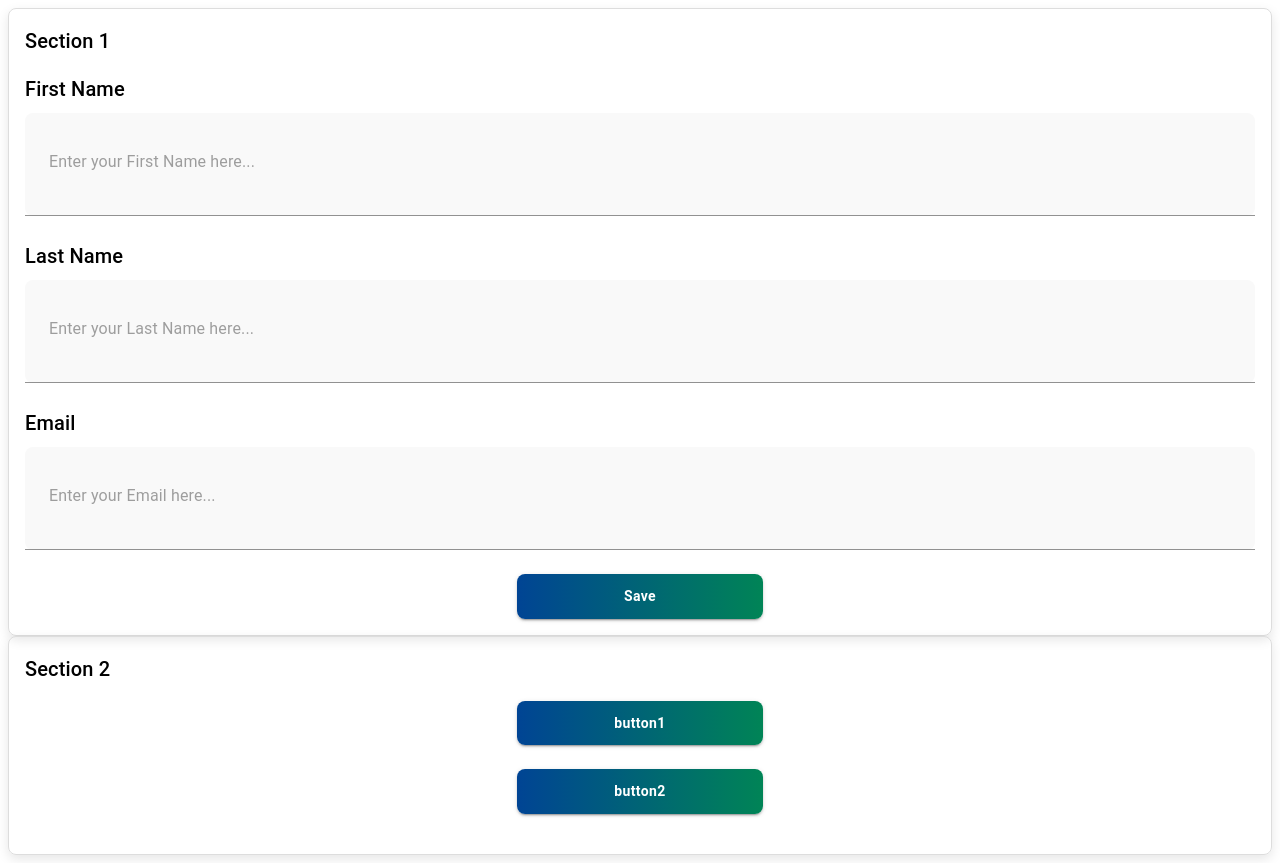
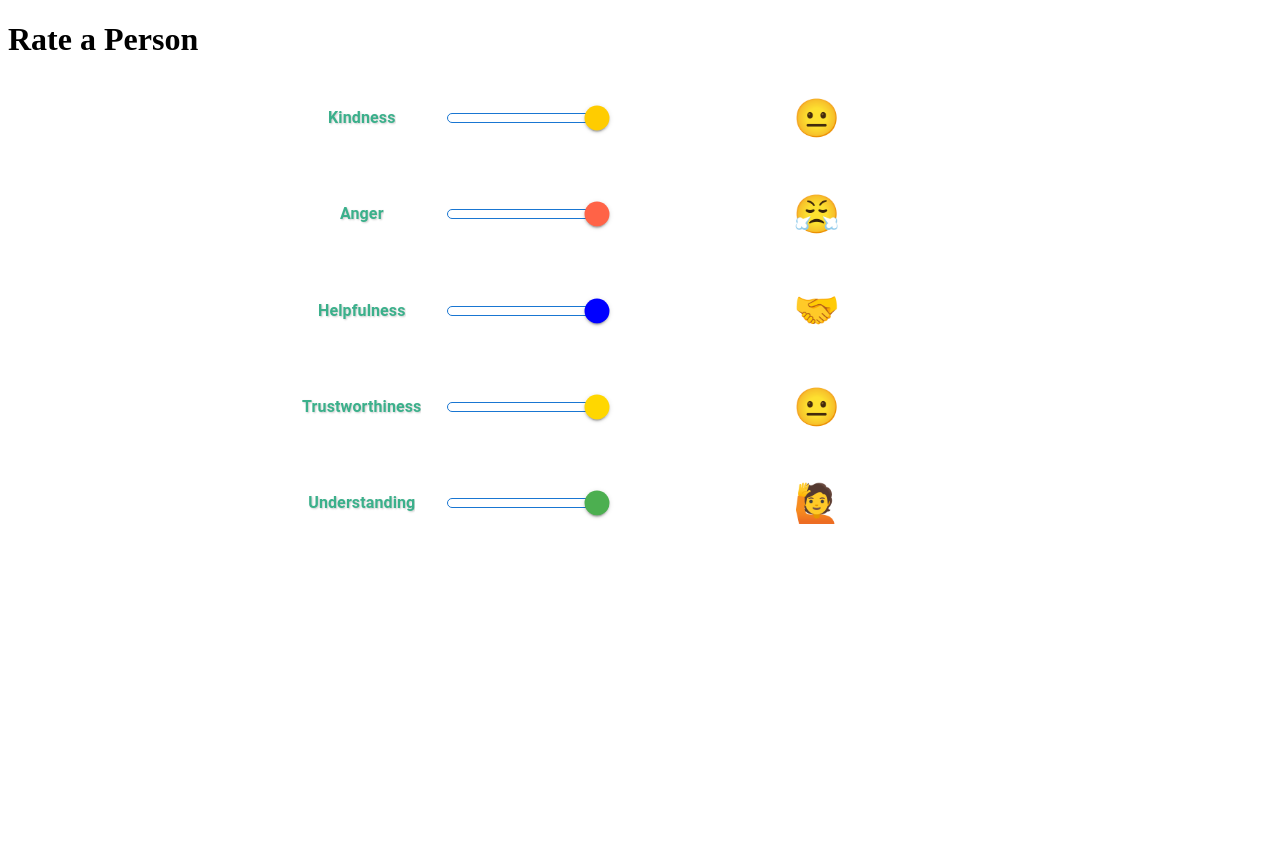
Before and after one commit to HanoodTunio/living-with-bpd, a React (Vite) app in the folder front-end/: page / in a window 1280 px wide. After the commit the page ends 800 px from the top, so only its background shows below. Built offline with nearby package versions, Linux system fonts and the light colour scheme.

Commit message:
Customized slider appearance by making rail and track transparent, and adjusting thumb size and color

```diff
--- a/front-end/src/App.jsx
+++ b/front-end/src/App.jsx
@@ -88,47 +88,128 @@
 
 // export default App;
 
+// import React from "react";
+// import DynamicSection from "./components/common/WorksheetBoard/DynamicSection"; // Importing the DynamicSection component
+
+// const App = () => {
+//   // Dynamic fields data for Section 1 (fields without buttons)
+//   const dynamicFieldsData = [
+//     { label: "First Name" },
+//     { label: "Last Name" },
+//     { label: "Email" },
+//   ];
+
+//   // Dynamic buttons and fields for Section 2
+//   const buttonFieldsData = {
+//     "Button 1": [{ label: "Address" }, { label: "City" }],
+//     "Button 2": [{ label: "Phone Number" }, { label: "Country" }],
+//   };
+
+//   const handleSave = (formData) => {
+//     console.log("Saved Data: ", formData);
+//     // You can send this data to an API or process it further
+//   };
+
+//   return (
+//     <div>
+//       {/* Section 1 with Dynamic Fields (no buttons) */}
+//       <DynamicSection
+//         title="Section 1"
+//         dynamicFieldsData={dynamicFieldsData} // Passing fields data
+//         isButtonSection={false} // This section doesn't have buttons, only fields
+//         onSave={handleSave} // Save function to handle form data
+//       />
+
+//       {/* Section 2 with Dynamic Buttons and Fields */}
+//       <DynamicSection
+//         title="Section 2"
+//         dynamicFieldsData={buttonFieldsData} // Passing button-based fields data
+//         isButtonSection={true} // This section has buttons to show fields
+//         onSave={handleSave} // Save function to handle form data
+//       />
+//     </div>
+//   );
+// };
+
+// export default App;
+
 import React from "react";
-import DynamicSection from "./components/common/WorksheetBoard/DynamicSection"; // Importing the DynamicSection component
+import EmojiSlider from "./components/common/BinaryTracker/EmojiSlider"; // Import your reusable component
 
-const App = () => {
-  // Dynamic fields data for Section 1 (fields without buttons)
-  const dynamicFieldsData = [
-    { label: "First Name" },
-    { label: "Last Name" },
-    { label: "Email" },
-  ];
-
-  // Dynamic buttons and fields for Section 2
-  const buttonFieldsData = {
-    "Button 1": [{ label: "Address" }, { label: "City" }],
-    "Button 2": [{ label: "Phone Number" }, { label: "Country" }],
-  };
-
-  const handleSave = (formData) => {
-    console.log("Saved Data: ", formData);
-    // You can send this data to an API or process it further
-  };
-
+export default function App() {
   return (
     <div>
-      {/* Section 1 with Dynamic Fields (no buttons) */}
-      <DynamicSection
-        title="Section 1"
-        dynamicFieldsData={dynamicFieldsData} // Passing fields data
-        isButtonSection={false} // This section doesn't have buttons, only fields
-        onSave={handleSave} // Save function to handle form data
+      <h1>Rate a Person</h1>
+
+      {/* Kindness Slider */}
+      <EmojiSlider
+        title="Kindness"
+        emojiRanges={[
+          { range: [0, 20], emoji: "😡", color: "#FF6347" },
+          { range: [21, 40], emoji: "😤", color: "#FF4500" },
+          { range: [41, 60], emoji: "😐", color: "#FFCC00" },
+          { range: [61, 80], emoji: "😊", color: "#4CAF50" },
+          { range: [81, 100], emoji: "🥰", color: "#FFD700" },
+        ]}
+        sliderWidth={300}
+        thumbSize={25}
       />
 
-      {/* Section 2 with Dynamic Buttons and Fields */}
-      <DynamicSection
-        title="Section 2"
-        dynamicFieldsData={buttonFieldsData} // Passing button-based fields data
-        isButtonSection={true} // This section has buttons to show fields
-        onSave={handleSave} // Save function to handle form data
+      {/* Anger Slider */}
+      <EmojiSlider
+        title="Anger"
+        emojiRanges={[
+          { range: [0, 20], emoji: "🧘", color: "#00FF00" },
+          { range: [21, 40], emoji: "😐", color: "#FFD700" },
+          { range: [41, 60], emoji: "😤", color: "#FF6347" },
+          { range: [61, 80], emoji: "😡", color: "#FF4500" },
+          { range: [81, 100], emoji: "💢", color: "#FF0000" },
+        ]}
+        sliderWidth={300}
+        thumbSize={25}
+      />
+
+      {/* Helpfulness Slider */}
+      <EmojiSlider
+        title="Helpfulness"
+        emojiRanges={[
+          { range: [0, 20], emoji: "🙅", color: "#FF6347" },
+          { range: [21, 40], emoji: "😐", color: "#FFD700" },
+          { range: [41, 60], emoji: "🤝", color: "#0000FF" },
+          { range: [61, 80], emoji: "👍", color: "#4CAF50" },
+          { range: [81, 100], emoji: "💪", color: "#00FF00" },
+        ]}
+        sliderWidth={300}
+        thumbSize={25}
+      />
+
+      {/* Trustworthiness Slider */}
+      <EmojiSlider
+        title="Trustworthiness"
+        emojiRanges={[
+          { range: [0, 20], emoji: "👀", color: "#FF6347" },
+          { range: [21, 40], emoji: "🙄", color: "#FF4500" },
+          { range: [41, 60], emoji: "😐", color: "#FFD700" },
+          { range: [61, 80], emoji: "💎", color: "#4CAF50" },
+          { range: [81, 100], emoji: "🔒", color: "#00BFFF" },
+        ]}
+        sliderWidth={300}
+        thumbSize={25}
+      />
+
+      {/* Understanding Slider */}
+      <EmojiSlider
+        title="Understanding"
+        emojiRanges={[
+          { range: [0, 20], emoji: "🤔", color: "#FF6347" },
+          { range: [21, 40], emoji: "😐", color: "#FFD700" },
+          { range: [41, 60], emoji: "🙋", color: "#4CAF50" },
+          { range: [61, 80], emoji: "🧠", color: "#00BFFF" },
+          { range: [81, 100], emoji: "💡", color: "#FFD700" },
+        ]}
+        sliderWidth={300}
+        thumbSize={25}
       />
     </div>
   );
-};
-
-export default App;
+}
--- /dev/null
+++ b/front-end/src/components/common/BinaryTracker/EmojiSlider.jsx
@@ -0,0 +1,148 @@
+import React, { useState } from "react";
+import { Box, Slider, Typography } from "@mui/material"; // Import necessary Material UI components
+
+// Reusable EmojiSlider Component
+const EmojiSlider = ({
+  title = "Trait", // Default title if none is provided
+  emojiRanges = [
+    { range: [0, 20], emoji: "😡", color: "#FF7043" }, // Low Kindness / Anger (Muted Red)
+    { range: [21, 40], emoji: "🙅", color: "#FFC107" }, // Low Helpfulness (Amber)
+    { range: [41, 60], emoji: "😐", color: "#9E9E9E" }, // Neutral (Gray)
+    { range: [61, 80], emoji: "💪", color: "#03A9F4" }, // High Helpfulness (Sky Blue)
+    { range: [81, 100], emoji: "🥰", color: "#66BB6A" }, // High Kindness (Soft Green)
+  ],
+  sliderWidth = "100%", // Slider width (default to 100% to fill its parent)
+  thumbSize = 40, // Thumb size
+  spacing = 25, // Space between elements (slider, emoji, label)
+}) => {
+  const [mood, setMood] = useState(emojiRanges[2].emoji); // Default emoji is neutral
+  const [value, setValue] = useState(50); // Default slider value
+
+  // Handle slider change and update mood
+  const handleChange = (e, newValue) => {
+    setValue(newValue);
+
+    // Update mood based on slider value and passed emojiRanges
+    const selectedRange = emojiRanges.find(
+      (range) => newValue >= range.range[0] && newValue <= range.range[1]
+    );
+    setMood(selectedRange ? selectedRange.emoji : emojiRanges[2].emoji); // Default to neutral if not found
+  };
+
+  return (
+    <Box
+      sx={{
+        display: "flex",
+        flexDirection: "row", // Layout set to row for horizontal alignment
+        justifyContent: "center", // Center everything horizontally
+        padding: "5px", // Reduced padding
+        borderRadius: "8px",
+        width: "90%", // Ensure the container takes full width of its parent
+        marginTop: "20px", // Space at the top
+        alignItems: "center", // Vertically center items in the container
+        overflowX: "visible", // Make sure nothing overflows
+      }}
+    >
+      {/* Label Box */}
+      <Box
+        sx={{
+          display: "flex",
+          alignItems: "center",
+          justifyContent: "center",
+          marginRight: `${spacing}px`, // Space between label and slider
+          minWidth: "120px", // Ensure label box has a minimum width
+          flexShrink: 0, // Prevent shrinking
+        }}
+      >
+        <Typography
+          variant="h6"
+          sx={{
+            fontSize: "16px",
+            color: "#3BB08B", // Green color for the label
+            fontWeight: "bold", // Bold label
+            textShadow: "1px 1px 2px rgba(0, 0, 0, 0.2)", // Light shadow
+            whiteSpace: "nowrap", // Prevent text from wrapping
+            overflow: "hidden", // Prevent overflow if text is long
+            textOverflow: "ellipsis", // Add ellipsis if text is too long
+          }}
+        >
+          {title} {/* Dynamic Title */}
+        </Typography>
+      </Box>
+
+      {/* Slider Box */}
+      <Box
+        sx={{
+          display: "flex",
+          alignItems: "center", // Align slider and value label vertically
+          marginRight: `${spacing}px`, // Space between slider and emoji
+          width: sliderWidth, // Dynamic slider width (can be % or px)
+        }}
+      >
+        <Slider
+          value={value}
+          onChange={handleChange}
+          aria-labelledby="trait-slider"
+          sx={{
+            height: 8, // Height of the slider
+            "& .MuiSlider-thumb": {
+              backgroundColor:
+                emojiRanges.find(
+                  (range) => value >= range.range[0] && value <= range.range[1]
+                )?.color || "#ddd", // Thumb color based on range
+              borderRadius: "50%",
+              width: thumbSize, // Thumb size
+              height: thumbSize, // Thumb size
+            },
+            "& .MuiSlider-rail": {
+              backgroundColor: "transparent", // Make the rail invisible
+            },
+            "& .MuiSlider-track": {
+              backgroundColor: "transparent", // Make the track invisible
+            },
+            // Customizing the value label (emoji) size and positioning
+            "& .MuiSlider-valueLabel": {
+              fontSize: "1.5rem", // Smaller font size for emoji (reduce size here)
+              backgroundColor: "#ffffff", // Background color for the emoji label
+              borderRadius: "60%", // Circular label
+              width: 20, // Smaller width for the box
+              height: 28, // Smaller height for the box
+              display: "flex",
+              justifyContent: "center", // Center emoji horizontally
+              alignItems: "center", // Center emoji vertically
+            },
+          }}
+          valueLabelDisplay="auto"
+          valueLabelFormat={(value) => {
+            // Return emoji based on current value and the emoji ranges
+            const selectedRange = emojiRanges.find(
+              (range) => value >= range.range[0] && value <= range.range[1]
+            );
+            return selectedRange ? selectedRange.emoji : emojiRanges[2].emoji; // Default to neutral emoji
+          }}
+        />
+      </Box>
+
+      {/* Emoji Box */}
+      <Box
+        sx={{
+          display: "flex",
+          alignItems: "center",
+          justifyContent: "center",
+          minWidth: "80px", // Minimum width for the emoji column
+          flexShrink: 0, // Prevent shrinking
+          textAlign: "center", // Ensure the emoji is centered
+          padding: "5px", // Padding for extra space
+          overflow: "visible", // Make sure emoji is not clipped
+        }}
+      >
+        <Typography sx={{ fontSize: `${thumbSize * 1.5}px` }}>
+          {mood}
+        </Typography>{" "}
+        {/* Emoji */}
+      </Box>
+    </Box>
+  );
+};
+
+export default EmojiSlider;
```
Also changed, not shown: front-end/package.json (+4 -3 lines), 1 other file (tests, documents, lock files or other folders).
